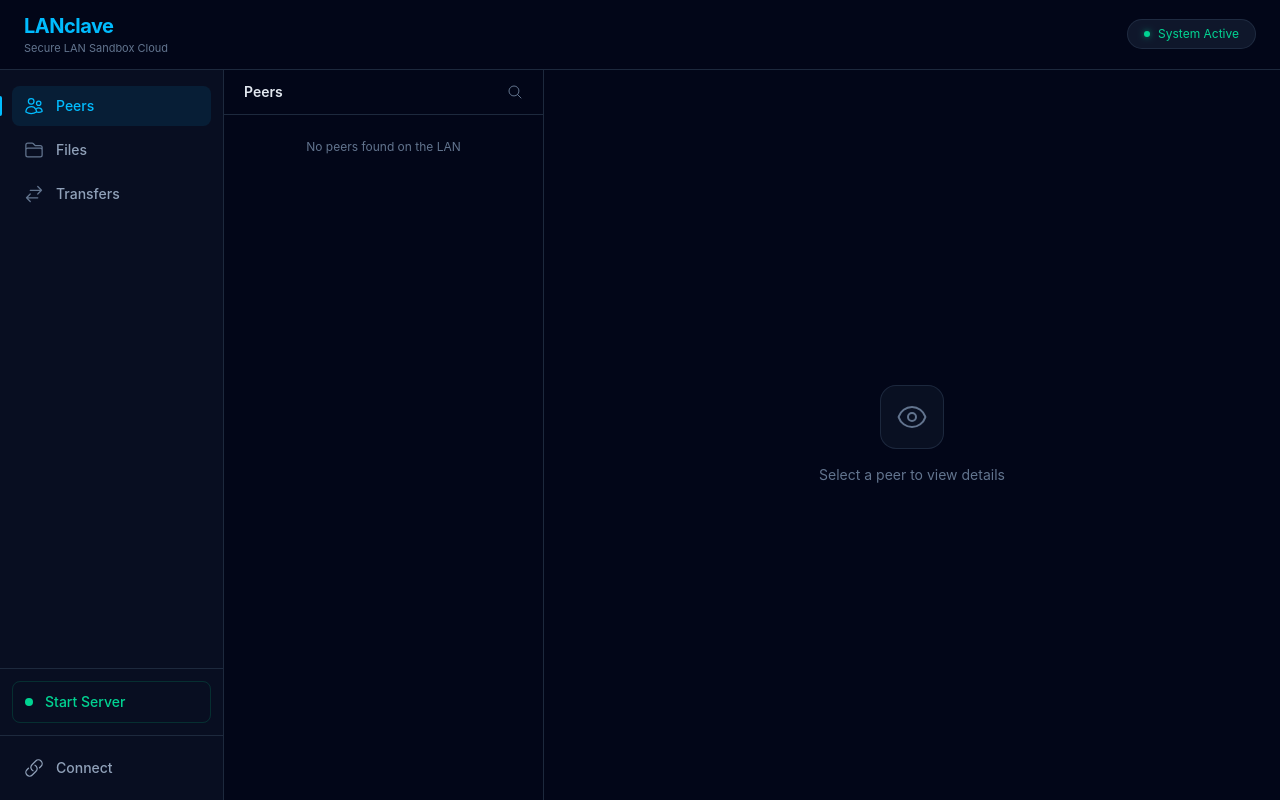
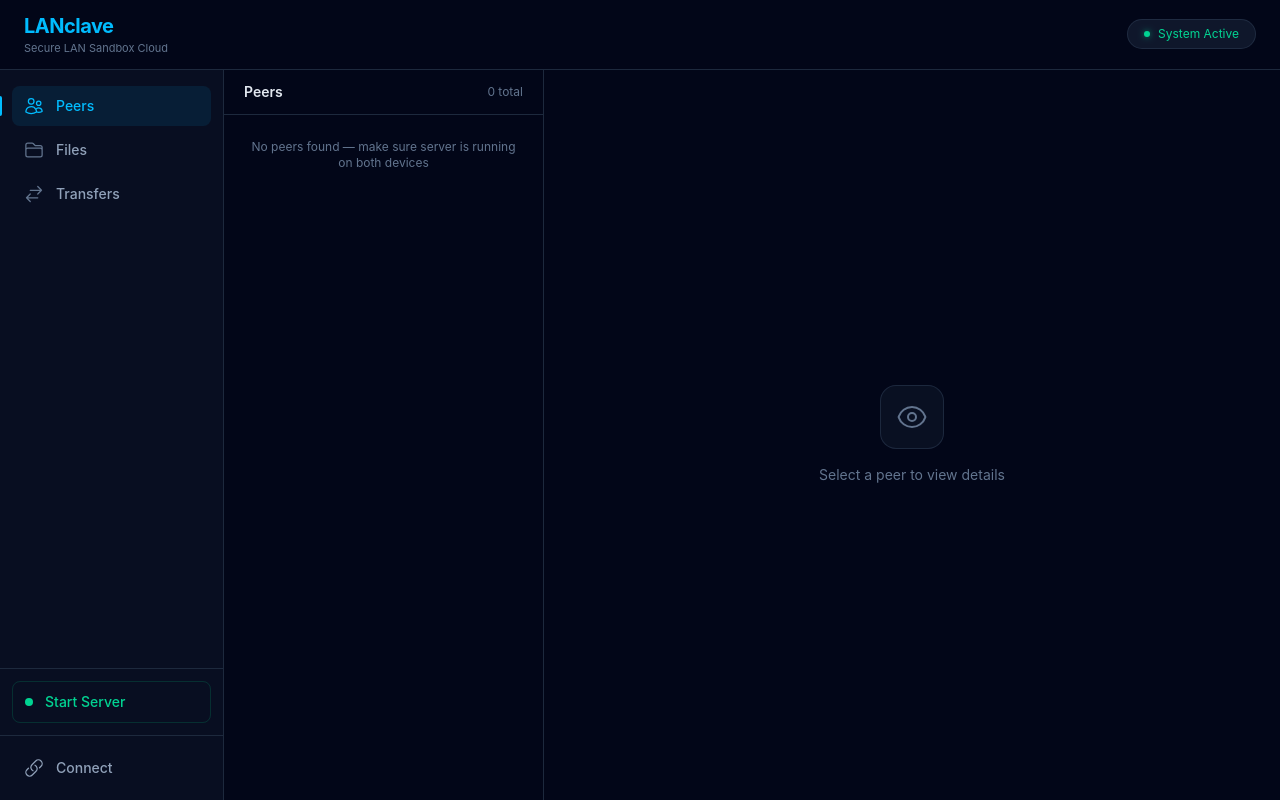
Before and after one commit to shubhamthakur-2504/LANclave, a React (Vite) app in the folder desktop-app/: page / in a window 1280 px wide. Built offline with nearby package versions, Linux system fonts and the light colour scheme.

Commit message:
feat: Add onBrowseFiles prop to PeerDetailPanel and PeersPage for file browsing functionality

```diff
--- a/desktop-app/src/components/peers/PeerDetailPanel.tsx
+++ b/desktop-app/src/components/peers/PeerDetailPanel.tsx
@@ -3,6 +3,7 @@ import type { PeerInfo } from "../../types";
 interface PeerDetailPanelProps {
   peer: PeerInfo;
   onOpenConnection: (peer: PeerInfo) => void;
+  onBrowseFiles?: () => void;
 }
 
 function shortId(full: string): string {
@@ -13,18 +14,21 @@ function shortId(full: string): string {
 export default function PeerDetailPanel({
   peer,
   onOpenConnection,
+  onBrowseFiles,
 }: PeerDetailPanelProps) {
   return (
     <div className="flex h-full flex-col">
       {/* Profile header */}
       <div className="flex flex-col items-center border-b border-slate-800 px-6 py-8">
         <div className="mb-3 flex h-20 w-20 items-center justify-center rounded-full bg-sky-500/20 text-2xl font-bold text-sky-400">
-          {peer.addr[0].toUpperCase()}
+          {(peer.addr[0] ?? peer.device_id[0] ?? "?").toUpperCase()}
         </div>
         <h3 className="text-lg font-semibold text-slate-100">
           {shortId(peer.device_id)}
         </h3>
-        <p className="mt-0.5 text-xs text-slate-500">{peer.addr}</p>
+        <p className="mt-0.5 text-xs text-slate-500">
+          {peer.addr || <span className="text-slate-600 italic">Offline / unreachable</span>}
+        </p>
         <div className="mt-2">
           {peer.paired ? (
             <span className="inline-flex items-center gap-1 rounded-full bg-emerald-400/10 px-3 py-1 text-xs font-medium text-emerald-400">
@@ -44,6 +48,7 @@ export default function PeerDetailPanel({
       {/* Action buttons */}
       <div className="flex gap-3 border-b border-slate-800 px-6 py-4">
         <button
+          onClick={onBrowseFiles}
           disabled={!peer.paired}
           className="flex-1 rounded-lg bg-sky-500 px-4 py-2 text-sm font-medium text-white transition-colors hover:bg-sky-400 disabled:opacity-40"
         >
--- a/desktop-app/src/components/peers/PeersListPanel.tsx
+++ b/desktop-app/src/components/peers/PeersListPanel.tsx
@@ -11,48 +11,31 @@ function shortId(full: string): string {
   return `${full.slice(0, 8)}…`;
 }
 
-export default function PeersListPanel({
-  peers,
-  selectedId,
+function PeerRow({
+  peer,
+  isSelected,
   onSelect,
-}: PeersListPanelProps) {
-  return (
-    <div className="flex h-full flex-col">
-      <div className="flex items-center justify-between border-b border-slate-800 px-5 py-3">
-        <h2 className="text-sm font-semibold text-slate-200">Peers</h2>
-        <svg
-          className="h-4 w-4 text-slate-500"
-          fill="none"
-          viewBox="0 0 24 24"
-          stroke="currentColor"
-          strokeWidth={1.5}
-        >
-          <path
-            strokeLinecap="round"
-            strokeLinejoin="round"
-            d="m21 21-5.197-5.197m0 0A7.5 7.5 0 1 0 5.196 5.196a7.5 7.5 0 0 0 10.607 10.607Z"
-          />
-        </svg>
-      </div>
-
-      <div className="flex-1 overflow-y-auto">
-        {peers.length === 0 && (
-          <div className="p-6 text-center text-xs text-slate-500">
-            No peers found on the LAN
-          </div>
-        )}
-        {peers.map((peer) => {
-          const isSelected = peer.device_id === selectedId;
+}: {
+  peer: PeerInfo;
+  isSelected: boolean;
+  onSelect: () => void;
+}) {
+  const isOnline = peer.addr !== "";
   return (
     <button
-              key={peer.device_id}
-              onClick={() => onSelect(peer.device_id)}
+      onClick={onSelect}
       className={`flex w-full items-center gap-3 border-b border-slate-800/50 px-5 py-3 text-left transition-colors ${
         isSelected ? "bg-sky-500/10" : "hover:bg-slate-800/30"
       }`}
     >
-              <div className="flex h-10 w-10 shrink-0 items-center justify-center rounded-full bg-sky-500/20 text-sm font-semibold text-sky-400">
-                {peer.addr[0].toUpperCase()}
+      <div className="relative flex h-10 w-10 shrink-0 items-center justify-center rounded-full bg-sky-500/20 text-sm font-semibold text-sky-400">
+        {shortId(peer.device_id)[0].toUpperCase()}
+        {/* Online dot */}
+        <span
+          className={`absolute bottom-0 right-0 h-2.5 w-2.5 rounded-full border-2 border-slate-900 ${
+            isOnline ? "bg-emerald-400" : "bg-slate-600"
+          }`}
+        />
       </div>
       <div className="flex-1 min-w-0">
         <div className="flex items-center gap-2">
@@ -66,12 +49,72 @@ export default function PeersListPanel({
           )}
         </div>
         <p className="truncate text-xs text-slate-500">
-                  {peer.addr}
+          {peer.addr || "Offline / unreachable"}
         </p>
       </div>
     </button>
   );
-        })}
+}
+
+export default function PeersListPanel({
+  peers,
+  selectedId,
+  onSelect,
+}: PeersListPanelProps) {
+  const paired = peers.filter((p) => p.paired);
+  const nearby = peers.filter((p) => !p.paired);
+
+  return (
+    <div className="flex h-full flex-col">
+      <div className="flex items-center justify-between border-b border-slate-800 px-5 py-3">
+        <h2 className="text-sm font-semibold text-slate-200">Peers</h2>
+        <span className="text-xs text-slate-500">{peers.length} total</span>
+      </div>
+
+      <div className="flex-1 overflow-y-auto">
+        {/* ── Paired Devices ── */}
+        {paired.length > 0 && (
+          <>
+            <div className="px-5 pt-3 pb-1">
+              <span className="text-[10px] font-semibold uppercase tracking-widest text-emerald-500">
+                Paired Devices
+              </span>
+            </div>
+            {paired.map((peer) => (
+              <PeerRow
+                key={peer.device_id}
+                peer={peer}
+                isSelected={peer.device_id === selectedId}
+                onSelect={() => onSelect(peer.device_id)}
+              />
+            ))}
+          </>
+        )}
+
+        {/* ── Nearby (unpaired) ── */}
+        {nearby.length > 0 && (
+          <>
+            <div className="px-5 pt-3 pb-1">
+              <span className="text-[10px] font-semibold uppercase tracking-widest text-sky-500">
+                Nearby (unpaired)
+              </span>
+            </div>
+            {nearby.map((peer) => (
+              <PeerRow
+                key={peer.device_id}
+                peer={peer}
+                isSelected={peer.device_id === selectedId}
+                onSelect={() => onSelect(peer.device_id)}
+              />
+            ))}
+          </>
+        )}
+
+        {peers.length === 0 && (
+          <div className="p-6 text-center text-xs text-slate-500">
+            No peers found — make sure server is running on both devices
+          </div>
+        )}
       </div>
     </div>
   );
--- a/desktop-app/src/components/peers/PeersPage.tsx
+++ b/desktop-app/src/components/peers/PeersPage.tsx
@@ -7,9 +7,10 @@ import EmptyState from "../ui/EmptyState";
 interface PeersPageProps {
   peers: PeerInfo[];
   onOpenConnection: (peer: PeerInfo) => void;
+  onBrowseFiles?: (peer: PeerInfo) => void;
 }
 
-export default function PeersPage({ peers, onOpenConnection }: PeersPageProps) {
+export default function PeersPage({ peers, onOpenConnection, onBrowseFiles }: PeersPageProps) {
   const [selectedPeerId, setSelectedPeerId] = useState<string | null>(null);
   const selectedPeer = peers.find((p) => p.device_id === selectedPeerId) ?? null;
 
@@ -27,6 +28,7 @@ export default function PeersPage({ peers, onOpenConnection }: PeersPageProps) {
           <PeerDetailPanel
             peer={selectedPeer}
             onOpenConnection={() => onOpenConnection(selectedPeer)}
+            onBrowseFiles={() => onBrowseFiles?.(selectedPeer)}
           />
         ) : (
           <EmptyState message="Select a peer to view details" />
```
Lines whose indentation alone changed are shown as unchanged.
